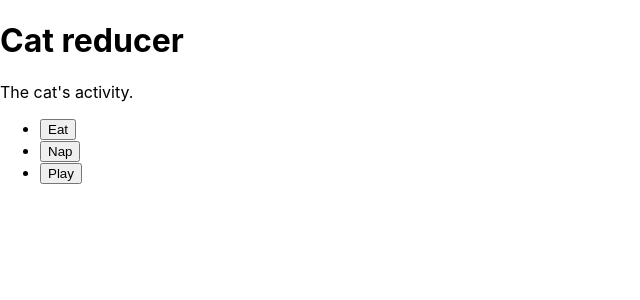
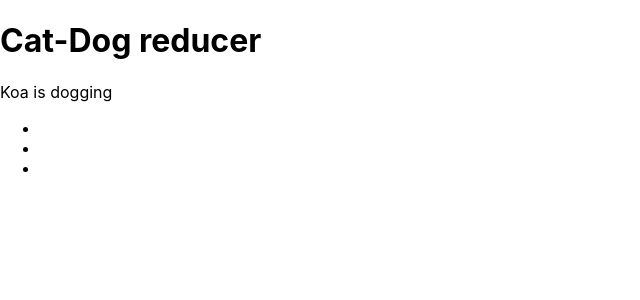
Before and after one commit to emauldin84/cat-reducer-redux, a React (Create React App) app: page / in a window 1280 px wide. Shown: the top 300 px of the page, without its empty margins (0-640 px from the left). Built offline with nearby package versions, Linux system fonts and the light colour scheme.

Commit message:
displays name and activity in Activity component

```diff
--- a/src/App.js
+++ b/src/App.js
@@ -2,13 +2,23 @@ import React from "react";
 import "./App.css";
 
 import Activity from './components/Activity'
+import { StateProvider } from './context/index'
 
 function App() {
+
+  const initialState= {
+    name: 'Koa',
+    activity: 'dogging'
+  }
+
   return (
     <div className="App">
-      <Activity />
+      <StateProvider value={initialState}>
+        <Activity />
+      </StateProvider>
     </div>
   )
+
 }
 
 export default App;
--- a/src/components/Activity.js
+++ b/src/components/Activity.js
@@ -1,19 +1,22 @@
-import React from 'react'
+import React, { useContext } from 'react'
+import StateContext from '../context/index'
 
 const Activity = () => {
+    const value = useContext(StateContext)
+    console.log(value)
     return (
         <div>
-            <h1>Cat reducer</h1>
-            <p>The cat's activity.</p>
+            <h1>Cat-Dog reducer</h1>
+            <p>{value.name} is {value.activity}</p>
             <ul>
                 <li>
-                    <button onClick={''}>Eat</button>
+                    {/* <button onClick={''}>Eat</button> */}
                 </li>
                 <li>
-                    <button onClick={''}>Nap</button>
+                    {/* <button onClick={''}>Nap</button> */}
                 </li>
                 <li>
-                    <button onClick={''}>Play</button>
+                    {/* <button onClick={''}>Play</button> */}
                 </li>
             </ul>
         </div>
```
